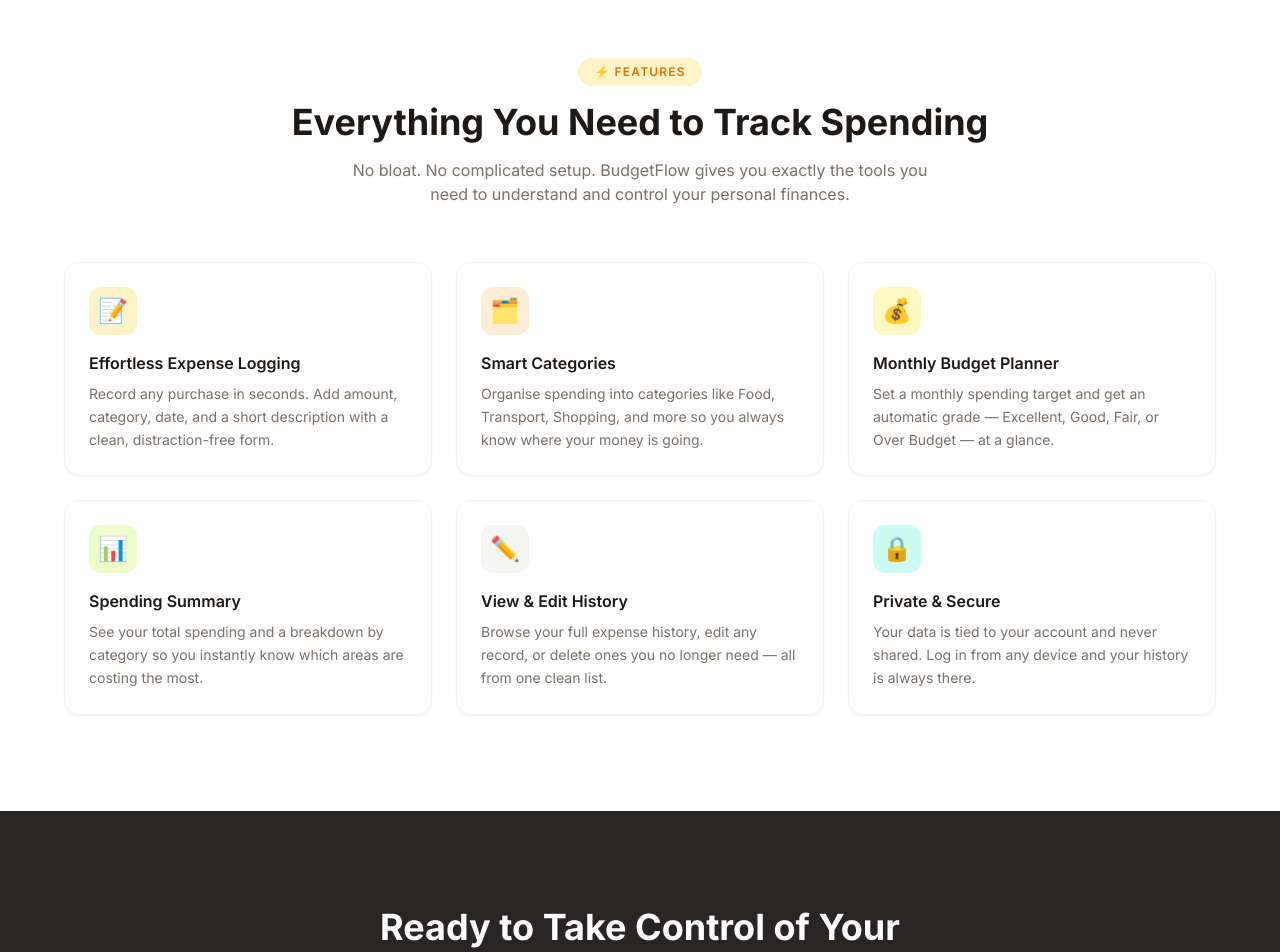
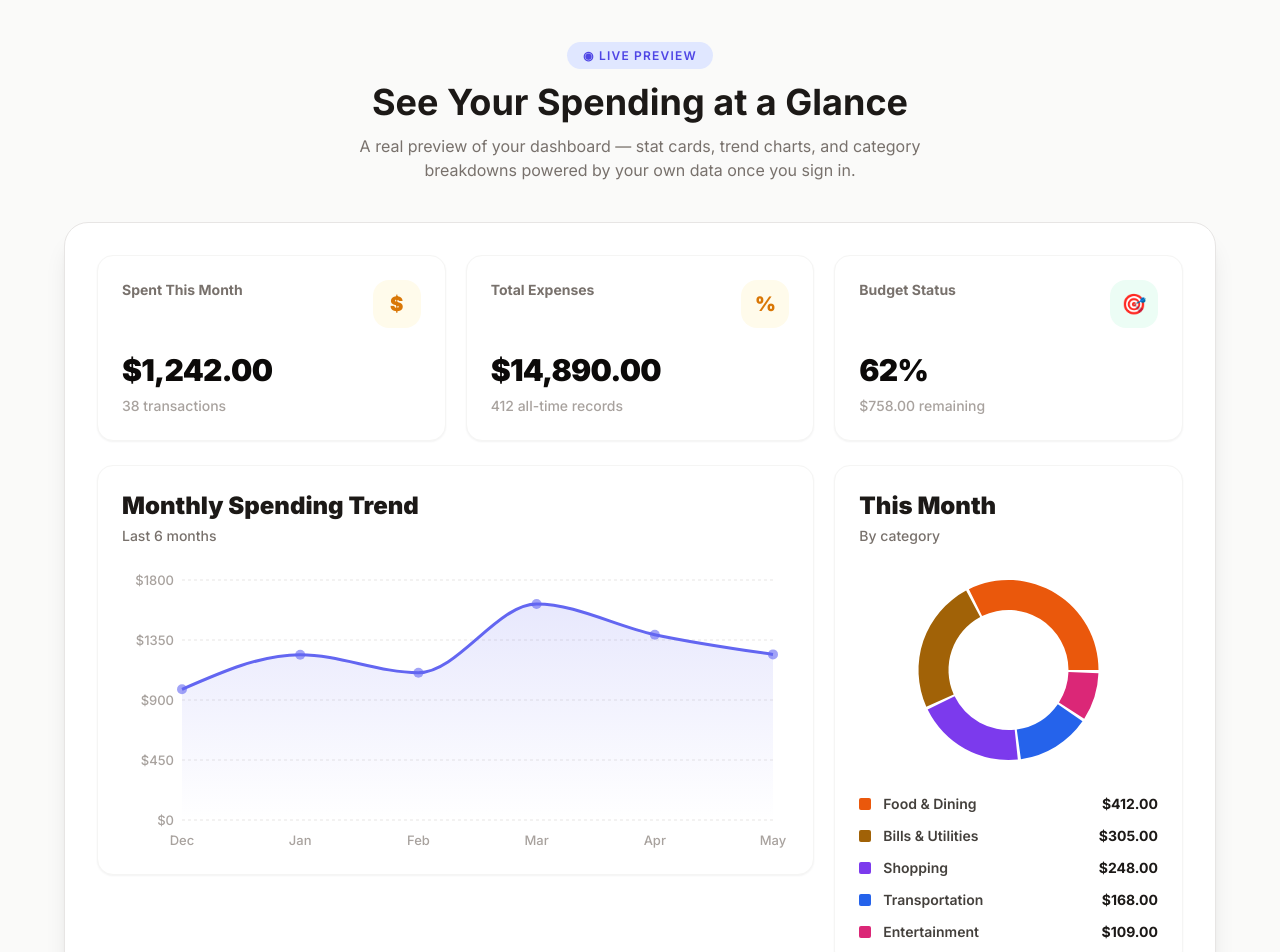
Before and after one commit to JMyoi/SpendingTracker, a Next.js app in the folder client/: page / in a window 1280 px wide. Shown: the part 700-1652 px from the top of the page. Built offline with nearby package versions, Linux system fonts and the light colour scheme.

Commit message:
updated landing page

```diff
--- a/client/app/page.tsx
+++ b/client/app/page.tsx
@@ -1,4 +1,42 @@
 import Link from "next/link";
+import BudgetComparisonChart from "@/components/dashboard/BudgetComparisonChart";
+import CategoryDonutChart from "@/components/dashboard/CategoryDonutChart";
+import MonthlyTrendChart from "@/components/dashboard/MonthlyTrendChart";
+import { formatCurrency } from "@/components/dashboard/format";
+
+const previewTrend = [
+  { label: "Dec", amount: 980 },
+  { label: "Jan", amount: 1240 },
+  { label: "Feb", amount: 1105 },
+  { label: "Mar", amount: 1620 },
+  { label: "Apr", amount: 1390 },
+  { label: "May", amount: 1242 },
+];
+
+const previewCategories = [
+  { category: "Food & Dining", amount: 412 },
+  { category: "Bills & Utilities", amount: 305 },
+  { category: "Shopping", amount: 248 },
+  { category: "Transportation", amount: 168 },
+  { category: "Entertainment", amount: 109 },
+];
+
+const previewComparison = [
+  { month: "2026-02", label: "Feb", budget: 1500, spent: 1105 },
+  { month: "2026-03", label: "Mar", budget: 1500, spent: 1620 },
+  { month: "2026-04", label: "Apr", budget: 1400, spent: 1390 },
+  { month: "2026-05", label: "May", budget: 1500, spent: 1242 },
+  { month: "2026-06", label: "Jun", budget: null, spent: 0 },
+  { month: "2026-07", label: "Jul", budget: null, spent: 0 },
+  { month: "2026-08", label: "Aug", budget: null, spent: 0 },
+];
+
+const rankingTiers = [
+  { label: "Excellent", swatch: "bg-emerald-500", description: "Under 50% of budget used" },
+  { label: "OK", swatch: "bg-sky-500", description: "50–80% used — comfortable pace" },
+  { label: "Fair", swatch: "bg-amber-500", description: "80–100% used — getting close" },
+  { label: "Bad", swatch: "bg-red-500", description: "Over budget — time to course-correct" },
+];
 
 const features = [
   {
@@ -6,44 +44,77 @@ const features = [
     color: "bg-amber-100",
     title: "Effortless Expense Logging",
     description:
-      "Record any purchase in seconds. Add amount, category, date, and a short description with a clean, distraction-free form.",
+      "Log purchases in seconds, or scan a receipt and let OCR read the total automatically.",
+  },
+  {
+    icon: "📈",
+    color: "bg-orange-100",
+    title: "Visual Spending Insights",
+    description:
+      "Monthly trend charts and category donuts so you instantly see where money goes — and how it changes over time.",
+  },
+  {
+    icon: "🏆",
+    color: "bg-yellow-100",
+    title: "Smart Budget Analyzer",
+    description:
+      "Set a monthly budget and get a clear ranking — Excellent, OK, Fair, or Bad — plus a Budget vs Actual chart over the surrounding months.",
+  },
+  {
+    icon: "🔎",
+    color: "bg-lime-100",
+    title: "Powerful Filter & Search",
+    description:
+      "Search expenses by keyword, narrow by year and month, and watch the totals and trend chart adapt instantly.",
   },
   {
     icon: "🗂️",
-    color: "bg-orange-100",
+    color: "bg-stone-100",
     title: "Smart Categories",
     description:
-      "Organise spending into categories like Food, Transport, Shopping, and more so you always know where your money is going.",
-  },
-  {
-    icon: "💰",
-    color: "bg-yellow-100",
-    title: "Monthly Budget Planner",
-    description:
-      "Set a monthly spending target and get an automatic grade — Excellent, Good, Fair, or Over Budget — at a glance.",
-  },
-  {
-    icon: "📊",
-    color: "bg-lime-100",
-    title: "Spending Summary",
-    description:
-      "See your total spending and a breakdown by category so you instantly know which areas are costing the most.",
-  },
-  {
-    icon: "✏️",
-    color: "bg-stone-100",
-    title: "View & Edit History",
-    description:
-      "Browse your full expense history, edit any record, or delete ones you no longer need — all from one clean list.",
+      "Color-coded categories (Food, Travel, Bills, and more) with category-aware totals on every dashboard.",
   },
   {
     icon: "🔒",
     color: "bg-teal-100",
     title: "Private & Secure",
     description:
-      "Your data is tied to your account and never shared. Log in from any device and your history is always there.",
+      "Your data is tied to your account and never shared. Sign in from any device — your history is always there.",
   },
 ];
+
+function PreviewStatCard({
+  title,
+  value,
+  detail,
+  icon,
+  iconBg,
+  iconText,
+}: {
+  title: string;
+  value: string;
+  detail: string;
+  icon: string;
+  iconBg: string;
+  iconText: string;
+}) {
+  return (
+    <div className="rounded-2xl border border-stone-100 bg-white p-6 shadow-sm">
+      <div className="flex items-start justify-between gap-6">
+        <p className="text-sm font-bold text-stone-500">{title}</p>
+        <span
+          className={`flex h-12 w-12 items-center justify-center rounded-2xl text-xl font-black ${iconBg} ${iconText}`}
+        >
+          {icon}
+        </span>
+      </div>
+      <p className="mt-6 text-3xl font-black tracking-tight text-stone-950">
+        {value}
+      </p>
+      <p className="mt-2 text-sm font-medium text-stone-400">{detail}</p>
+    </div>
+  );
+}
 
 export default function Home() {
   return (
@@ -81,9 +152,9 @@ export default function Home() {
           </h1>
 
           <p className="mx-auto mt-6 max-w-xl text-lg text-stone-600">
-            BudgetFlow is a simple expense tracker that helps you record daily
-            spending, set monthly budgets, and understand your financial habits
-            — all in one clean dashboard.
+            Track daily spending, set monthly budgets, and watch trends unfold
+            with built-in charts. Snap a receipt to log it instantly with OCR —
+            all in one clean dashboard.
           </p>
 
           <div className="mt-10 flex flex-wrap items-center justify-center gap-4">
@@ -105,6 +176,64 @@ export default function Home() {
             <span>✓ Free forever</span>
             <span>✓ Takes 30 seconds to set up</span>
             <span>✓ Private &amp; secure</span>
+          </div>
+        </div>
+      </section>
+
+      {/* ── Live Preview ── */}
+      <section className="bg-stone-50 px-6 py-20">
+        <div className="mx-auto max-w-6xl">
+          <div className="mb-10 text-center">
+            <span className="rounded-full bg-indigo-100 px-4 py-1.5 text-xs font-semibold uppercase tracking-widest text-indigo-600">
+              ◉ Live Preview
+            </span>
+            <h2 className="mt-4 text-4xl font-bold text-stone-900">
+              See Your Spending at a Glance
+            </h2>
+            <p className="mx-auto mt-3 max-w-xl text-stone-500">
+              A real preview of your dashboard — stat cards, trend charts, and
+              category breakdowns powered by your own data once you sign in.
+            </p>
+          </div>
+
+          <div className="rounded-3xl border border-stone-200 bg-white p-6 shadow-xl sm:p-8">
+            <div className="grid gap-5 md:grid-cols-3">
+              <PreviewStatCard
+                title="Spent This Month"
+                value={formatCurrency(1242)}
+                detail="38 transactions"
+                icon="$"
+                iconBg="bg-amber-50"
+                iconText="text-amber-600"
+              />
+              <PreviewStatCard
+                title="Total Expenses"
+                value={formatCurrency(14890)}
+                detail="412 all-time records"
+                icon="%"
+                iconBg="bg-amber-50"
+                iconText="text-amber-600"
+              />
+              <PreviewStatCard
+                title="Budget Status"
+                value="62%"
+                detail={`${formatCurrency(758)} remaining`}
+                icon="🎯"
+                iconBg="bg-emerald-50"
+                iconText="text-emerald-600"
+              />
+            </div>
+
+            <div className="mt-6 grid gap-5 lg:grid-cols-3">
+              <div className="lg:col-span-2">
+                <MonthlyTrendChart
+                  data={previewTrend}
+                  title="Monthly Spending Trend"
+                  subtitle="Last 6 months"
+                />
+              </div>
+              <CategoryDonutChart data={previewCategories} />
+            </div>
           </div>
         </div>
       </section>
@@ -142,6 +271,47 @@ export default function Home() {
                 </p>
               </div>
             ))}
+          </div>
+        </div>
+      </section>
+
+      {/* ── Budget Spotlight ── */}
+      <section className="bg-stone-50 px-6 py-24">
+        <div className="mx-auto max-w-6xl">
+          <div className="grid items-center gap-12 lg:grid-cols-2">
+            <div>
+              <span className="rounded-full bg-indigo-100 px-4 py-1.5 text-xs font-semibold uppercase tracking-widest text-indigo-600">
+                ✦ Budgeting
+              </span>
+              <h2 className="mt-4 text-4xl font-bold text-stone-900">
+                Plan, then prove it.
+              </h2>
+              <p className="mt-4 text-lg text-stone-600">
+                Set a monthly budget and BudgetFlow does the rest — calculating
+                what you have left, ranking your performance, and stacking your
+                budget against actual spending across the surrounding months.
+              </p>
+              <ul className="mt-8 space-y-3">
+                {rankingTiers.map((tier) => (
+                  <li key={tier.label} className="flex items-center gap-3">
+                    <span
+                      aria-hidden
+                      className={`h-3.5 w-3.5 rounded-full ${tier.swatch}`}
+                    />
+                    <span className="font-semibold text-stone-900">
+                      {tier.label}
+                    </span>
+                    <span className="text-sm text-stone-500">
+                      — {tier.description}
+                    </span>
+                  </li>
+                ))}
+              </ul>
+            </div>
+
+            <div>
+              <BudgetComparisonChart data={previewComparison} />
+            </div>
           </div>
         </div>
       </section>
```
Also changed, not shown: 1 other file (tests, documents, lock files or other folders).
